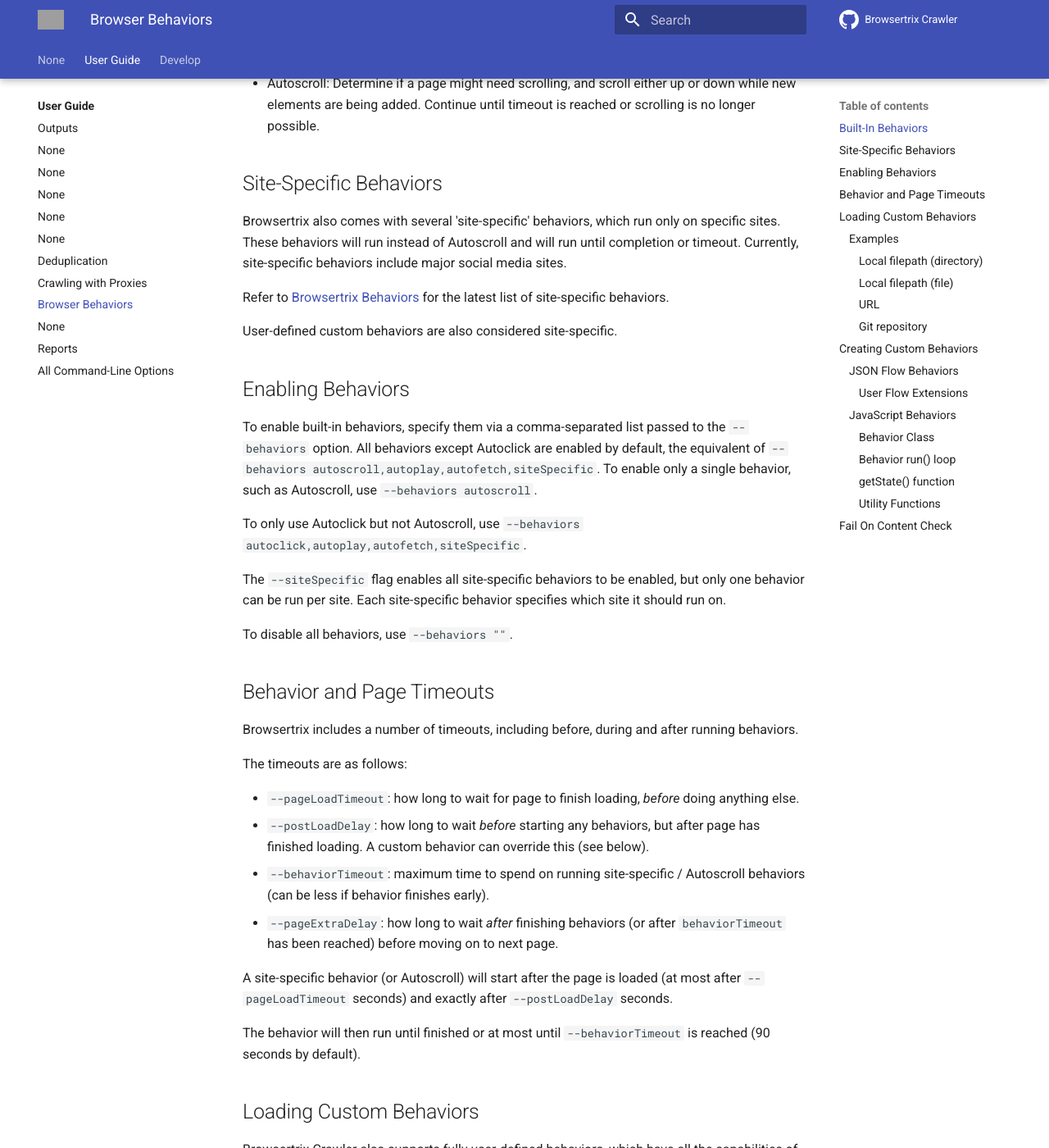
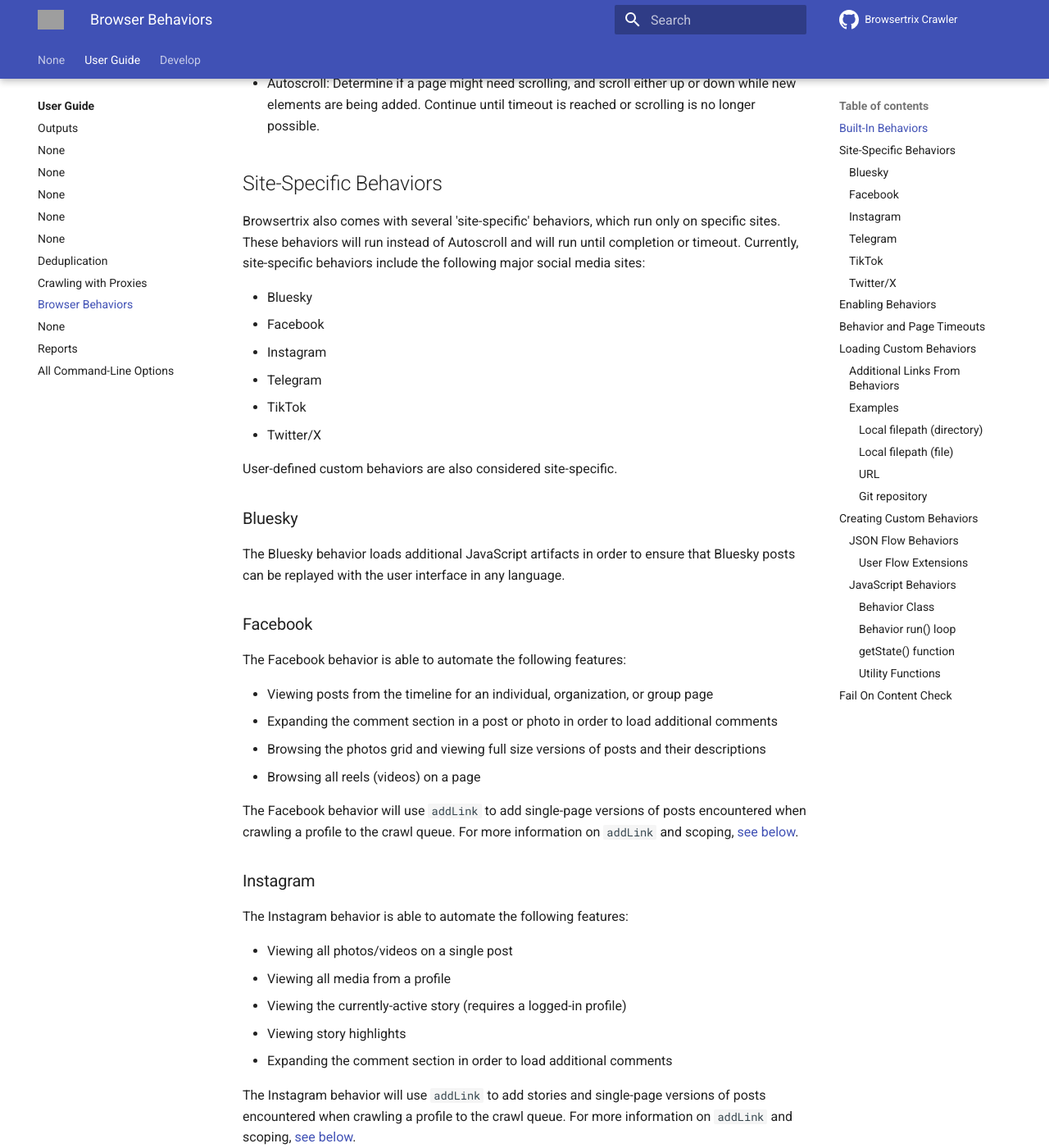
Before and after one commit to webrecorder/browsertrix-crawler, an MkDocs documentation site: the page built from docs/docs/user-guide/behaviors.md, in a window 1280 px wide and 1400 px high, scrolled down 626 px. Shown: the whole window at 82% size. Built offline with MkDocs 1.6.1 and Material for MkDocs 9.7.7, drawn with Linux system fonts in a browser that asks for light colours; comment, search, counter and statistics services are not loaded; some of the changed text lies outside the part shown; grey boxes are pictures that could not be loaded.

Commit message:
docs: add explicit documentation for site-specific behaviours
We previously pointed users at the browsertrix-behaviors repo, but
that repo didn't actually have substantive documentation about what
they could do. Let's unify the docs here in one place along with the
other places that users of the crawler are consulting.

```diff
--- a/docs/docs/user-guide/behaviors.md
+++ b/docs/docs/user-guide/behaviors.md
@@ -16,11 +16,65 @@
 
 ## Site-Specific Behaviors
 
-Browsertrix also comes with several 'site-specific' behaviors, which run only on specific sites. These behaviors will run instead of Autoscroll and will run until completion or timeout. Currently, site-specific behaviors include major social media sites.
+Browsertrix also comes with several 'site-specific' behaviors, which run only on specific sites. These behaviors will run instead of Autoscroll and will run until completion or timeout. Currently, site-specific behaviors include the following major social media sites:
 
-Refer to [Browsertrix Behaviors](https://github.com/webrecorder/browsertrix-behaviors) for the latest list of site-specific behaviors.
+- Bluesky
+- Facebook
+- Instagram
+- Telegram
+- TikTok
+- Twitter/X
 
 User-defined custom behaviors are also considered site-specific.
+
+### Bluesky
+
+The Bluesky behavior loads additional JavaScript artifacts in order to ensure that Bluesky posts can be replayed with the user interface in any language.
+
+### Facebook
+
+The Facebook behavior is able to automate the following features:
+
+- Viewing posts from the timeline for an individual, organization, or group page
+- Expanding the comment section in a post or photo in order to load additional comments
+- Browsing the photos grid and viewing full size versions of posts and their descriptions
+- Browsing all reels (videos) on a page
+
+The Facebook behavior will use `addLink` to add single-page versions of posts encountered when crawling a profile to the crawl queue. For more information on `addLink` and scoping, [see below](#additional-links-from-behaviors).
+
+### Instagram
+
+The Instagram behavior is able to automate the following features:
+
+- Viewing all photos/videos on a single post
+- Viewing all media from a profile
+- Viewing the currently-active story (requires a logged-in profile)
+- Viewing story highlights
+- Expanding the comment section in order to load additional comments
+
+The Instagram behavior will use `addLink` to add stories and single-page versions of posts encountered when crawling a profile to the crawl queue. For more information on `addLink` and scoping, [see below](#additional-links-from-behaviors).
+
+### Telegram
+
+The Instagram behavior is intended to work with public Telegram channels. It supports the following features:
+
+- Scrolling through all of the messages in a public channel
+- Loading external images
+
+### TikTok
+
+The TikTok behavior is designed to expand comment threads when viewing single videos.
+
+### Twitter/X
+
+The Facebook behavior is able to automate the following features:
+
+- Viewing a timeline
+- Viewing a specific profile
+- Viewing single posts
+- Clicking through "view sensitive" buttons to ensure content is captured (requires a logged-in profile)
+- Viewing full-size images, audio and video
+- Viewing quoted posts
 
 ## Enabling Behaviors
 
@@ -59,6 +113,10 @@
 - A path to a directory of behavior files. This can be mounted into the crawler as a volume.
 - A URL for a single behavior file to download. This should be a URL that the crawler has access to.
 - A URL for a git repository of the form `git+https://git.example.com/repo.git`, with optional query parameters `branch` (to specify a particular branch to use) and `path` (to specify a relative path to a directory within the git repository where the custom behaviors are located). This should be a git repo the crawler has access to without additional auth.
+
+### Additional Links From Behaviors
+
+Although behaviors can use `addLink` to add additional pages to the crawl queue, these pages are still subject to the crawl scope. This means that certain extra social media links may not be crawled. The `--alwaysAddBehaviorLinks` crawler flag can be used to instruct the crawler to always crawl these pages, even if they are outside the initial scope defined for the crawl. (In Browsertrix, this is controlled via the "Smart Scoping" setting in the user interface.)
 
 ### Examples
 
```
